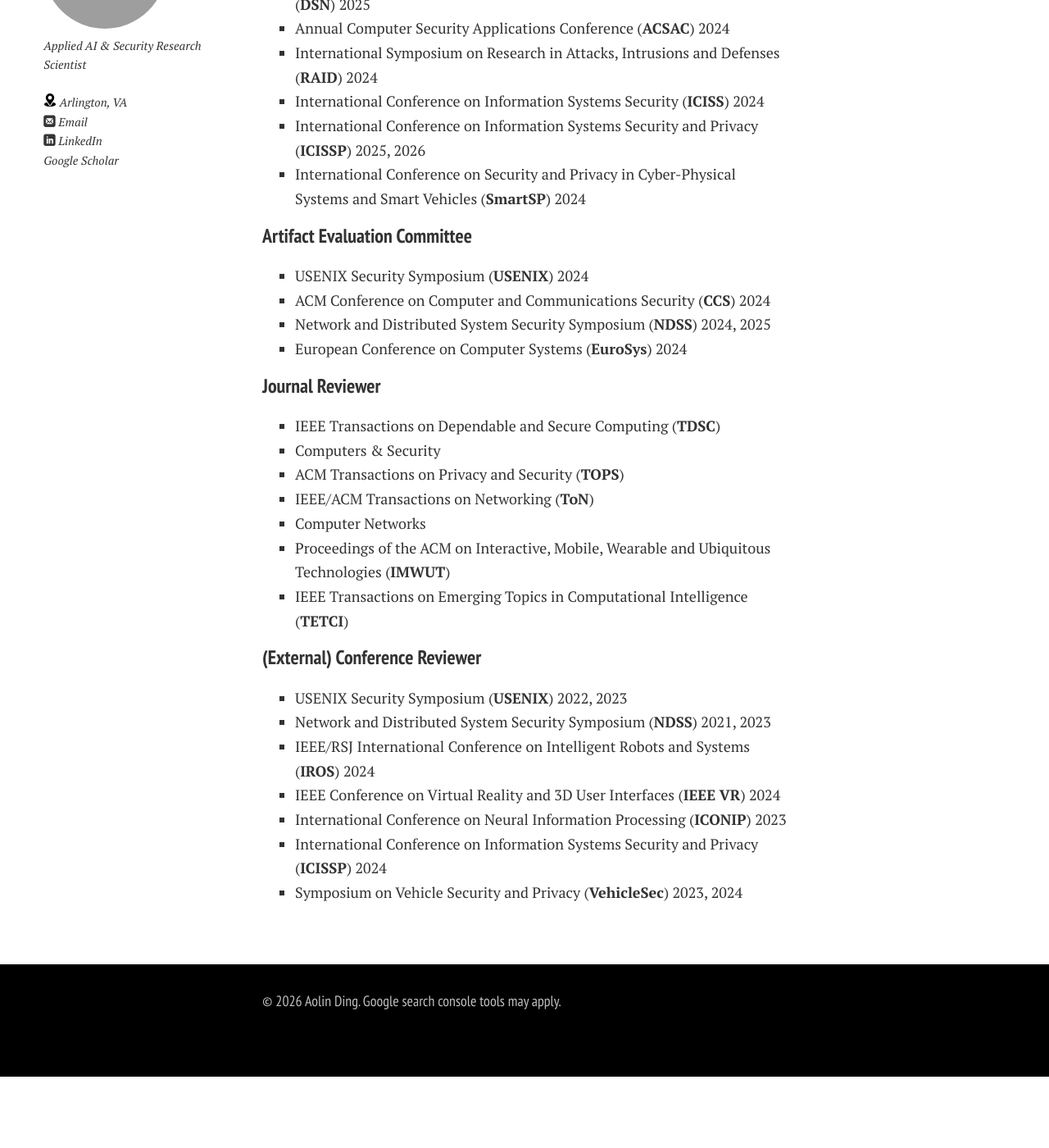
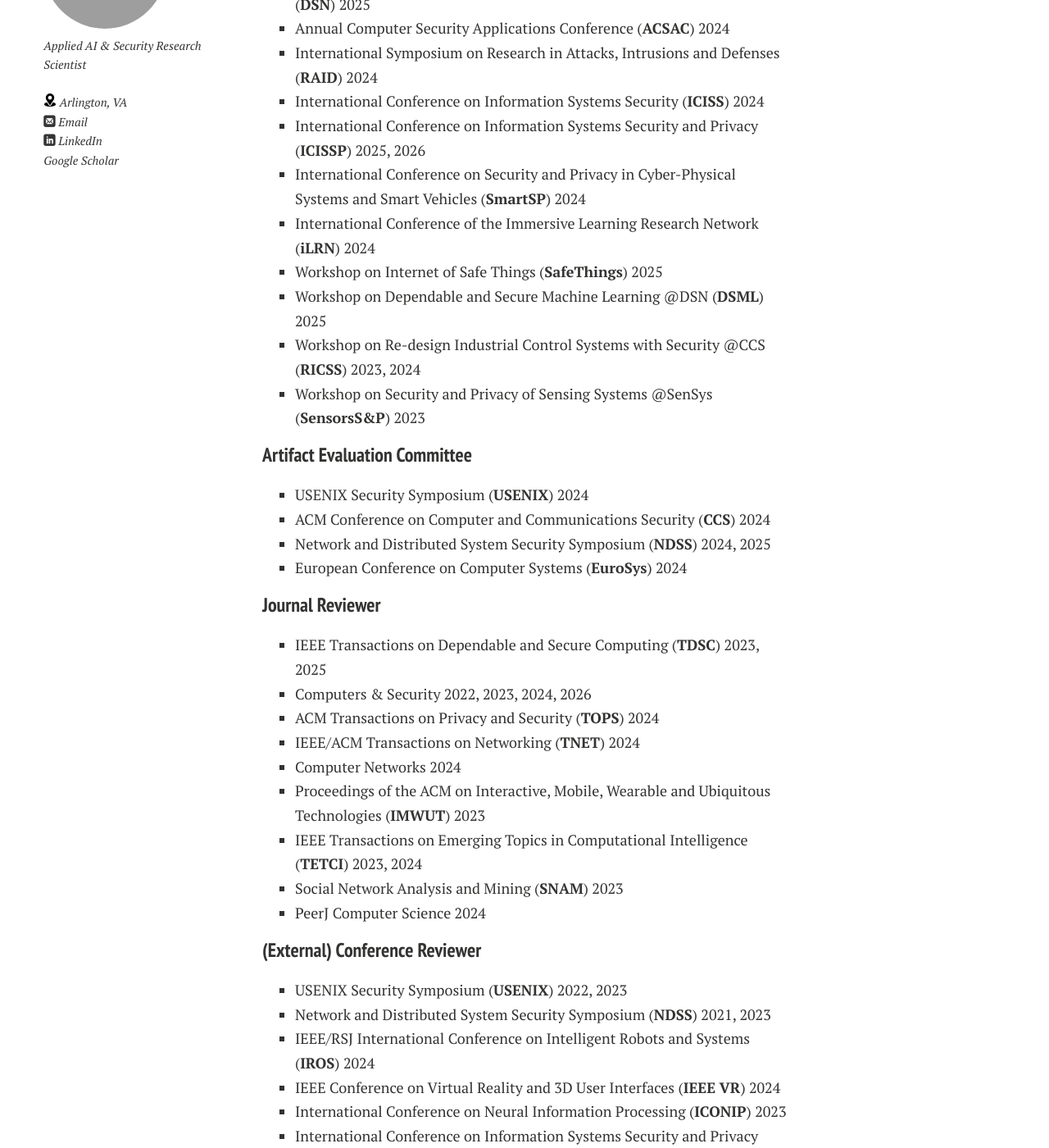
Before and after one commit to aolind/aolind.github.io, a Jekyll site: the page built from services.md, in a window 1280 px wide and 1400 px high, scrolled down 223 px. Shown: the whole window at 82% size. Built offline with Jekyll 4.4.1, drawn with Linux system fonts in a browser that asks for light colours; nearby versions of some CDN libraries; a style sheet for code colours, icons or effects is not loaded; before the commit the page ends 1536 px from its top, so only the background shows below that; some of the changed text lies outside the part shown.

Commit message:
Add missing services: PC, journal, and external reviewer entries
Co-Authored-By: Claude Sonnet 4.6 <noreply@anthropic.com>

```diff
--- a/services.md
+++ b/services.md
@@ -12,6 +12,11 @@ title: Professional Services
 - International Conference on Information Systems Security (**ICISS**) 2024
 - International Conference on Information Systems Security and Privacy (**ICISSP**) 2025, 2026
 - International Conference on Security and Privacy in Cyber-Physical Systems and Smart Vehicles (**SmartSP**) 2024
+- International Conference of the Immersive Learning Research Network (**iLRN**) 2024
+- Workshop on Internet of Safe Things (**SafeThings**) 2025
+- Workshop on Dependable and Secure Machine Learning @DSN (**DSML**) 2025
+- Workshop on Re-design Industrial Control Systems with Security @CCS (**RICSS**) 2023, 2024
+- Workshop on Security and Privacy of Sensing Systems @SenSys (**SensorsS&P**) 2023
 
 ### Artifact Evaluation Committee
 - USENIX Security Symposium (**USENIX**) 2024
@@ -20,13 +25,15 @@ title: Professional Services
 - European Conference on Computer Systems (**EuroSys**) 2024
 
 ### Journal Reviewer
-- IEEE Transactions on Dependable and Secure Computing (**TDSC**)
-- Computers & Security
-- ACM Transactions on Privacy and Security (**TOPS**)
-- IEEE/ACM Transactions on Networking (**ToN**)
-- Computer Networks
-- Proceedings of the ACM on Interactive, Mobile, Wearable and Ubiquitous Technologies (**IMWUT**)
-- IEEE Transactions on Emerging Topics in Computational Intelligence (**TETCI**)
+- IEEE Transactions on Dependable and Secure Computing (**TDSC**) 2023, 2025
+- Computers & Security 2022, 2023, 2024, 2026
+- ACM Transactions on Privacy and Security (**TOPS**) 2024
+- IEEE/ACM Transactions on Networking (**TNET**) 2024
+- Computer Networks 2024
+- Proceedings of the ACM on Interactive, Mobile, Wearable and Ubiquitous Technologies (**IMWUT**) 2023
+- IEEE Transactions on Emerging Topics in Computational Intelligence (**TETCI**) 2023, 2024
+- Social Network Analysis and Mining (**SNAM**) 2023
+- PeerJ Computer Science 2024
 
 ### (External) Conference Reviewer
 - USENIX Security Symposium (**USENIX**) 2022, 2023
@@ -36,3 +43,6 @@ title: Professional Services
 - International Conference on Neural Information Processing (**ICONIP**) 2023
 - International Conference on Information Systems Security and Privacy (**ICISSP**) 2024
 - Symposium on Vehicle Security and Privacy (**VehicleSec**) 2023, 2024
+- IEEE International Conference on Automatic Control and Intelligent Systems (**I2CACIS**) 2024
+- IEEE Symposium on Computer Applications & Industrial Electronics (**ISCAIE**) 2024
+- IEEE Symposium on Wireless Technology & Applications (**ISWTA**) 2024
```
